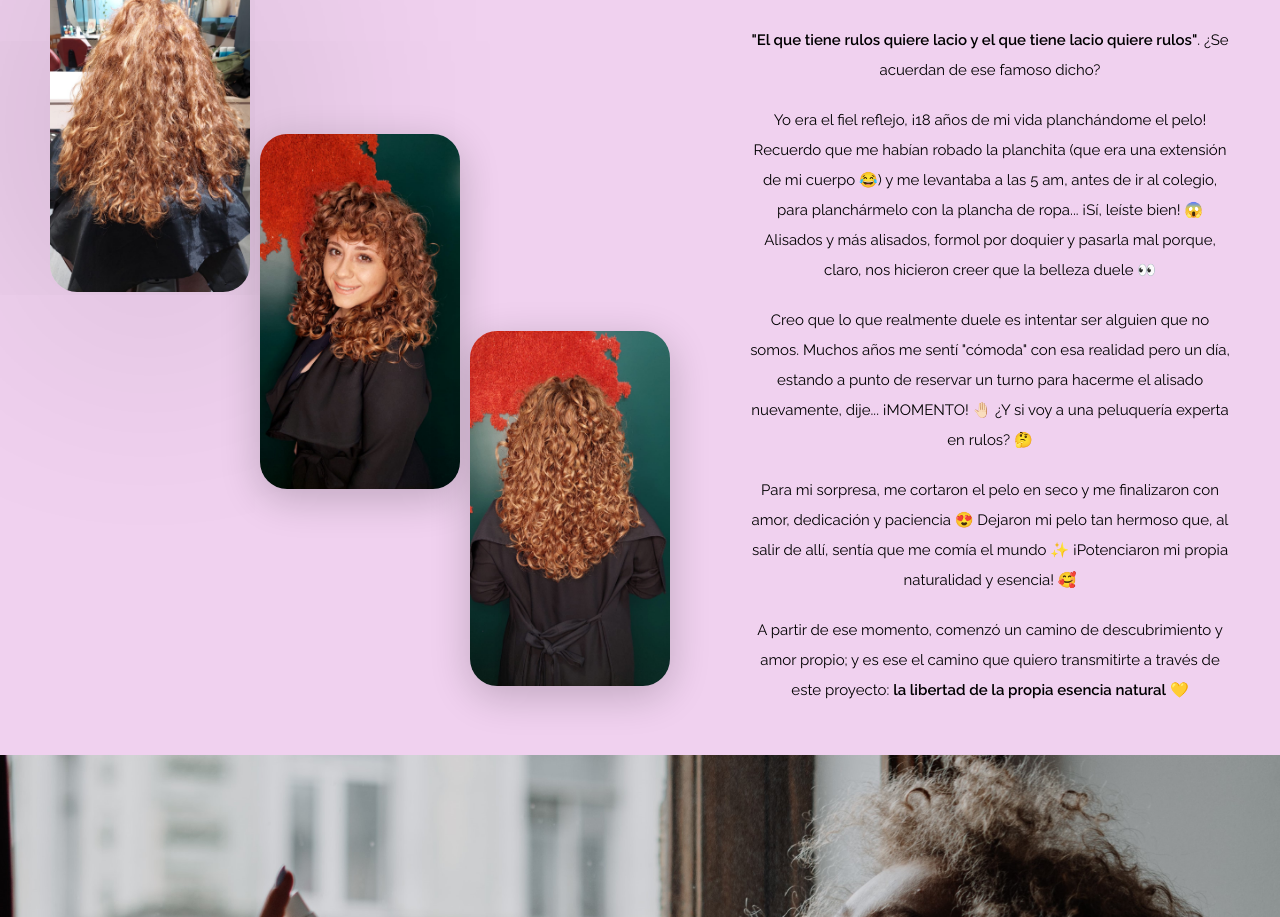
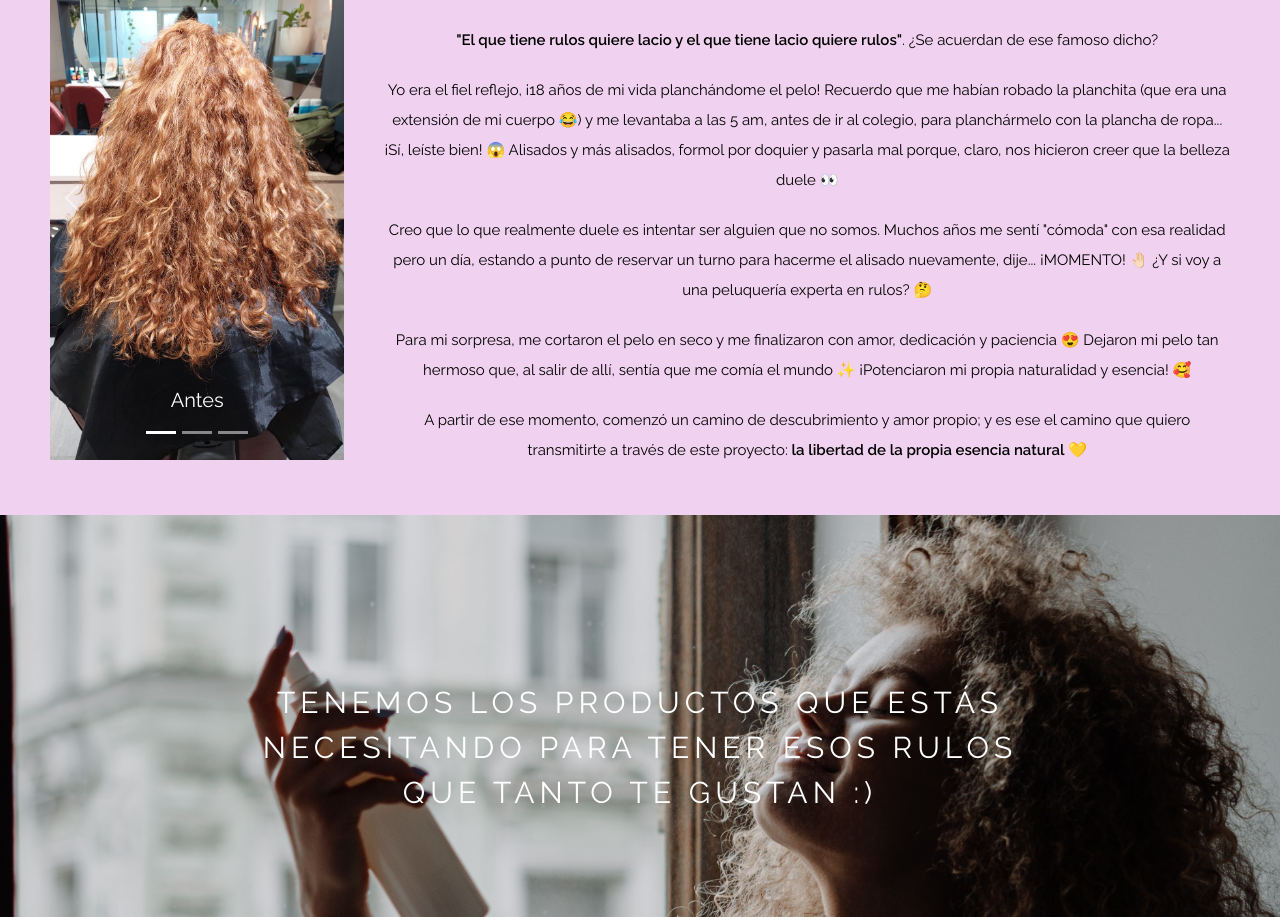
Before and after one commit to joanadiaco/porristyle-website, a website: page index.html in a window 1280 px wide. Shown: the part 468-1385 px from the top of the page. Drawn offline with nearby package versions, Linux system fonts and the light colour scheme.

Commit message:
modificacion en el main del index

```diff
--- a/index.html
+++ b/index.html
@@ -48,19 +48,13 @@
                     </div>
                 </div>
             </nav>
-            <!-- <ul>
-                <li><a href="./index.html">HOME</a></li>
-                <li><a href="./productos.html">PRODUCTOS</a></li>
-                <li><a href="./preguntas.html">PREGUNTAS FRECUENTES</a></li>
-                <li><a href="./contacto.html">CONTACTO</a></li>
-            </ul> -->
         </div>
     </header>
     <main class="mainHome">
         <section class="aboutMe"> <!--Sección About Me-->
             <div class="aboutMeContainer"> <!--Div contenedor de elementos de la sección (para marcar los márgenes del contenido)-->
                 <div class="imgGiaContainer"> <!--Contenedor de imágenes de Gia-->
-                    <div class="imgBefore">
+                    <!-- <div class="imgBefore">
                         <img src="./Img/home_about-3.jpeg" alt="Giannina Stephanie" width="200px">
                     </div>
                     <div class="imgAfter1">
@@ -68,6 +62,38 @@
                     </div>
                     <div class="imgAfter2">
                         <img src="./Img/home_about-2.jpeg" alt="Giannina Stephanie" width="200px">
+                    </div> -->
+                    <div id="carouselExampleCaptions" class="carousel slide">
+                        <div class="carousel-indicators">
+                            <button type="button" data-bs-target="#carouselExampleCaptions" data-bs-slide-to="0" class="active" aria-current="true" aria-label="Slide 1"></button>
+                            <button type="button" data-bs-target="#carouselExampleCaptions" data-bs-slide-to="1" aria-label="Slide 2"></button>
+                            <button type="button" data-bs-target="#carouselExampleCaptions" data-bs-slide-to="2" aria-label="Slide 3"></button>
+                        </div>
+                        <div class="carousel-inner">
+                            <div class="carousel-item active">
+                                <img src="./Img/home_about-3.jpeg" class="d-block w-100" alt="Antes">
+                                <div class="carousel-caption d-none d-md-block">
+                                    <h5>Antes</h5>
+                                </div>
+                            </div>
+                        <div class="carousel-item">
+                            <img src="./Img/home_about-2.jpeg" class="d-block w-100" alt="Después">
+                            <div class="carousel-caption d-none d-md-block">
+                                <h5>Después</h5>
+                            </div>
+                        </div>
+                        <div class="carousel-item">
+                            <img src="./Img/home_about-1.jpeg" class="d-block w-100" alt="Después">
+                        </div>
+                        </div>
+                        <button class="carousel-control-prev" type="button" data-bs-target="#carouselExampleCaptions" data-bs-slide="prev">
+                            <span class="carousel-control-prev-icon" aria-hidden="true"></span>
+                            <span class="visually-hidden">Atrás</span>
+                        </button>
+                        <button class="carousel-control-next" type="button" data-bs-target="#carouselExampleCaptions" data-bs-slide="next">
+                            <span class="carousel-control-next-icon" aria-hidden="true"></span>
+                            <span class="visually-hidden">Adelante</span>
+                        </button>
                     </div>
                 </div>
                 <div class="descriptionGia"> <!--Contenedor de texto de presentación de Gia-->
--- a/scss/_header.scss
+++ b/scss/_header.scss
@@ -17,7 +17,7 @@ header{
             display: flex;
             flex-direction: row;
             justify-content: space-between;
-            .collapse{
+            .container-fluid{
                 display: flex;
                 flex-direction: row;
                 justify-content: space-around;
@@ -29,9 +29,7 @@ header{
                         font-size: 22px;
                         font-weight: 400;
                         font-style: normal;
-                        // padding: $paddingPadre;
                         margin: 0px 60px 0px 60px;
-                        // border: 1px solid #000000;
                         &:hover{
                             font-weight: 600;
                             text-shadow: 0px 4px 4px rgba(0, 0, 0, 0.25);
--- a/scss/_mainIndex.scss
+++ b/scss/_mainIndex.scss
@@ -6,8 +6,11 @@
         .aboutMeContainer{
             margin: 0px 20px 0px 20px;
             padding: $paddingPadre;
-            height: 100%;
-            display: grid;
+            // height: 100%;
+            display: flex;
+            flex-direction: row;
+            justify-content: space-between;
+            /* display: grid;
             grid-template-rows: 1fr;
             grid-template-columns: repeat(2, 1fr);
             column-gap: 40px;
@@ -16,10 +19,15 @@
             justify-content: center;
             align-content: stretch;
             justify-items: stretch;
-            align-items: center;
+            align-items: center; */
             .imgGiaContainer{
                 padding: 20px;
-                grid-area: imgGiaContainer;
+                .carousel{
+                    h5{
+                        font-family: $fontFamily;
+                    }
+                }
+                /* grid-area: imgGiaContainer;
                 height: 100%;
                 display: grid;
                 grid-template-rows: repeat(4, 1fr);
@@ -56,13 +64,13 @@
                         box-shadow: 0px 10px 40px 0px rgba(0, 0, 0, 0.2);
                         border-radius: 27px;
                     }
-                }
+                }*/
             }
             .descriptionGia{
-                height: 100%;
+                // height: 100%;
                 padding: 20px;
-                grid-area: descriptionGia;
-                align-content: center;
+                /* grid-area: descriptionGia;
+                align-content: center; */
                 font-family: $fontFamily;
                 text-align: center;
                 h2{
--- a/scss/style.scss
+++ b/scss/style.scss
@@ -40,3 +40,9 @@ body{
     padding: 10px; */
     background-color: white;
 }
+
+/*DESIGN RESPONSIVE*/
+/*ADAPTACIÓN A TABLET*/
+@media only screen and (min-width: 768px) and (max-width: 1023px){
+
+}
```
Also changed, not shown: css/style.css.
